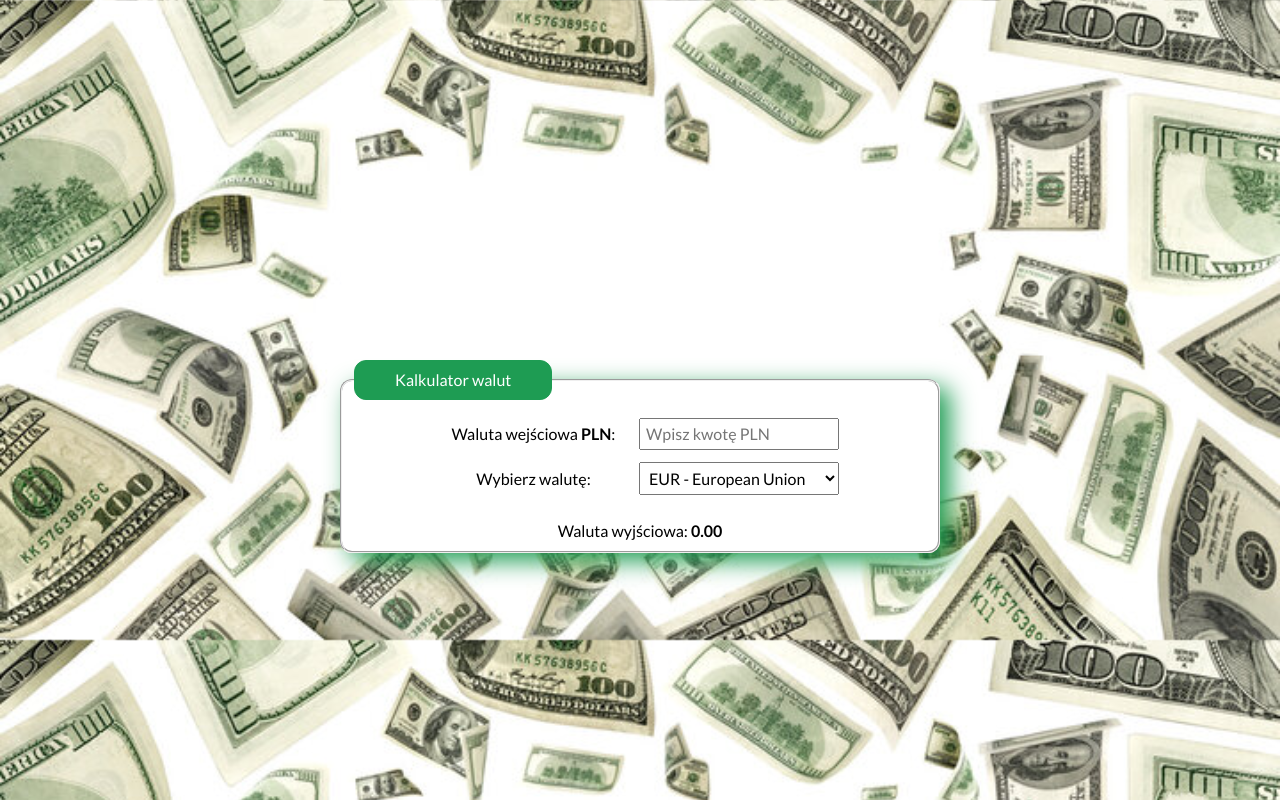
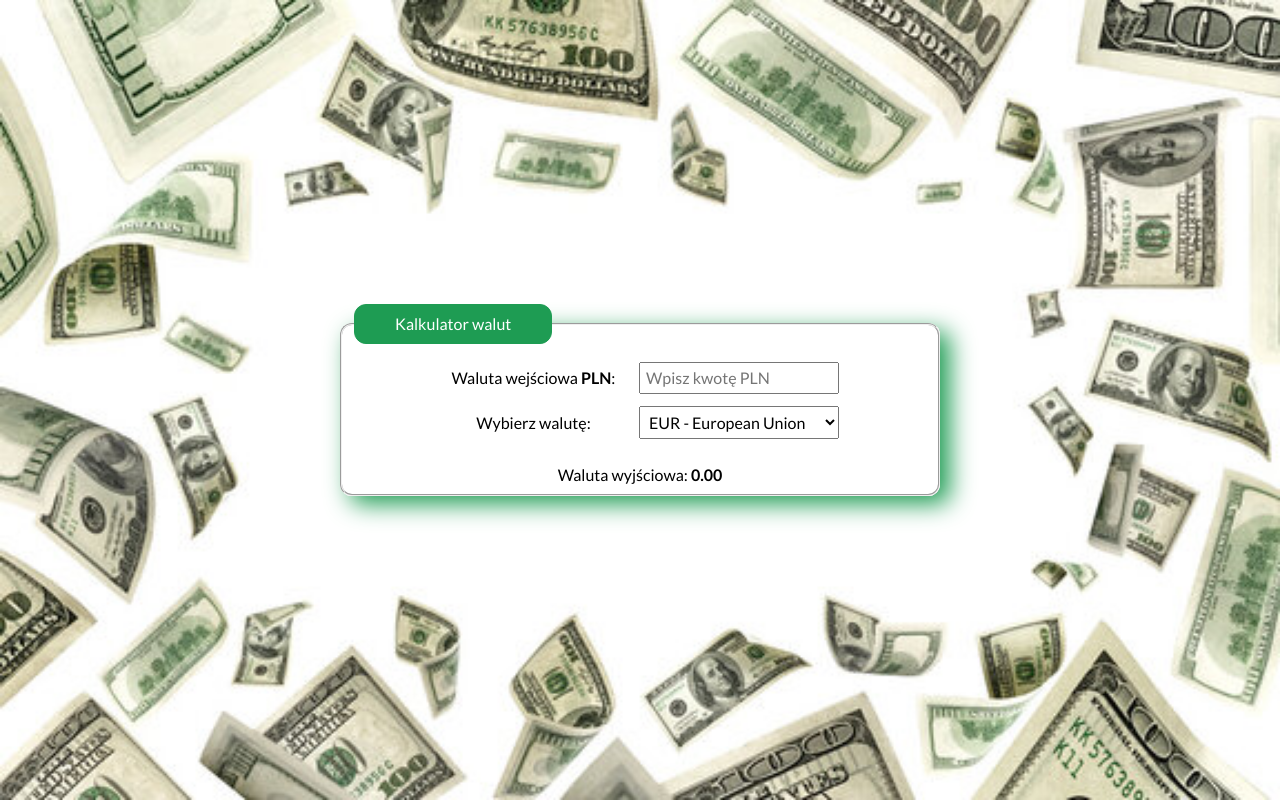
Before and after one commit to DawidMejerFrontend/currency-conventer, a plain HTML site: page index.html in a window 1280 px wide. Drawn offline with nearby package versions, Linux system fonts and the light colour scheme.

Commit message:
added display flex

```diff
--- a/css/container.css
+++ b/css/container.css
@@ -1,5 +1,3 @@
 .container {
-    max-width: 800px;
-    margin: auto;
-    margin-top: 320px;
+   flex-basis: 700px;
 }
--- a/css/style.css
+++ b/css/style.css
@@ -8,7 +8,12 @@ html {
 
 .body {
     font-family: 'Lato', sans-serif;
+    display: flex;
+    justify-content: center;
+    align-items: center;
+    min-height: 100vh;
     background-image: url("../images/background-currency-conventer.jpg");
     background-size: cover;
+    background-position: center;
     padding: 40px;
 }
```
